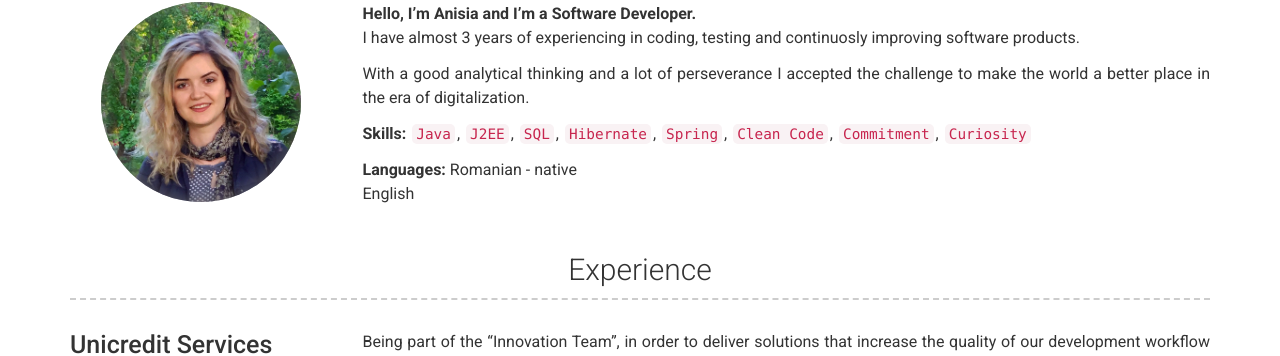
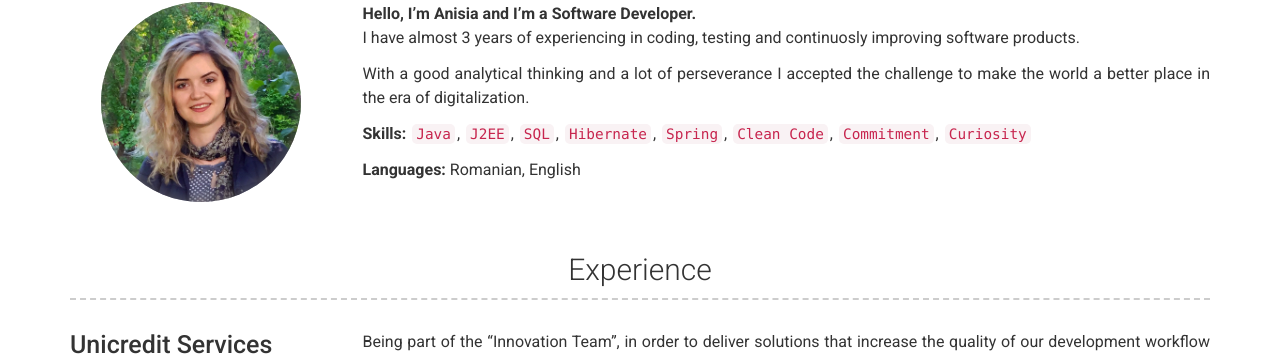
Before and after one commit to anisia-lupu/anisia-lupu, a Jekyll site: the page built from index.md, in a window 1280 px wide. Shown: the part 212-568 px from the top of the page. Built offline with Jekyll 4.4.1, drawn with Linux system fonts in a browser that asks for light colours.

Commit message:
Update cv

```diff
--- a/_config.yml
+++ b/_config.yml
@@ -32,7 +32,7 @@ about_content: | # this will include new lines to allow paragraphs
 
   **Skills:** `Java`,  `J2EE`, `SQL`, `Hibernate`, `Spring`, `Clean Code`, `Commitment`, `Curiosity`
 
-  **Languages:** Romanian - native <br> English
+  **Languages:** Romanian, English
 
 
 # Projects Section
```
